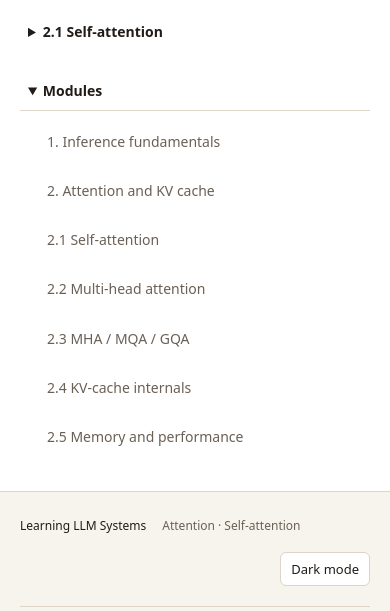
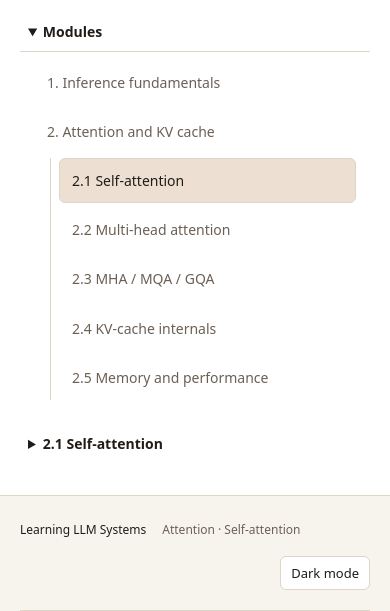
Before and after one commit to cerdo03/cerdo03.github.io, a website with bundled scripts: page labs/attention/lesson-1.html in a window 390 px wide. Both pictures are taken after a click on the heading "Modules". Shown: the top 611 px of the page. Built offline with nearby package versions, Linux system fonts and the light colour scheme.

Commit message:
fix(llm): align module navigation across pages

```diff
--- a/labs/llm-systems/course-shell.js
+++ b/labs/llm-systems/course-shell.js
@@ -24,27 +24,36 @@ if (typeof document !== 'undefined') {
   const inference = !!document.getElementById('curriculum');
   const number = Number(document.body.dataset.lesson);
   const sections = number ? [...document.querySelectorAll('main > section[id]')] : [];
-  const sidebar = document.querySelector('aside');
+  let sidebar = document.querySelector('aside');
+  if (!sidebar) { sidebar = document.createElement('aside');document.querySelector('main').before(sidebar); }
   document.body.classList.add('llm-course');
   if (!document.querySelector('.skip-link')) { const skip = document.createElement('a');skip.className = 'skip-link';skip.href = '#main';skip.textContent = 'Skip to lesson content';document.body.prepend(skip);document.querySelector('main').id ||= 'main'; }
   document.querySelector('.skip-link').onclick = event => { event.preventDefault();const main = document.querySelector('main');main.tabIndex = -1;main.focus();window.scrollTo(0, 0); };
   if (sidebar) {
     sidebar.className = 'course-sidebar';
+    let nav;
+    const curriculum = document.getElementById('curriculum');
+    sidebar.replaceChildren();
+    if (inference || sections.length) {
     const current = document.createElement('details');
     current.open = !window.matchMedia('(max-width: 900px)').matches;
     const summary = document.createElement('summary');
     summary.textContent = inference ? '1. Inference fundamentals' : `2.${number} ${lessons[number - 1]}`;
     current.append(summary);
-    const nav = inference ? document.getElementById('curriculum') : document.createElement('nav');
+    nav = inference ? curriculum : document.createElement('nav');
     if (!inference) nav.setAttribute('aria-label', 'Concepts');
     current.append(nav);
-    sidebar.replaceChildren(current);
+    sidebar.append(current);
+    }
     const modules = document.createElement('details');
     modules.className = 'course-modules';
+    modules.open = !inference && !number && !window.matchMedia('(max-width: 900px)').matches;
     const title = document.createElement('summary');title.textContent = 'Modules';modules.append(title);
     const links = document.createElement('nav');links.setAttribute('aria-label', 'Modules');
-    links.innerHTML = '<a href="../inference/">1. Inference fundamentals</a><a href="../attention/">2. Attention and KV cache</a>' + lessons.map((text, i) => `<a href="../attention/lesson-${i + 1}.html">2.${i + 1} ${text}</a>`).join('');
-    modules.append(links);sidebar.append(modules);
+    links.innerHTML = '<ul><li><a href="../inference/">1. Inference fundamentals</a></li><li><a href="../attention/">2. Attention and KV cache</a><ul>' + lessons.map((text, i) => `<li><a href="../attention/lesson-${i + 1}.html">2.${i + 1} ${text}</a></li>`).join('') + '</ul></li></ul>';
+    const active = inference ? '../inference/' : number ? `../attention/lesson-${number}.html` : !location.pathname.includes('llm-systems') ? '../attention/' : null;
+    if (active) links.querySelector(`a[href="${active}"]`).setAttribute('aria-current', 'page');
+    modules.append(links);sidebar.prepend(modules);
     if (sections.length) {
       const main = document.querySelector('main');
       const hero = main.querySelector(':scope > header');
@@ -122,7 +131,6 @@ if (typeof document !== 'undefined') {
       show(index, false);
     }
   }
-  if (!sidebar) document.body.classList.add('course-overview');
   for (const link of document.querySelectorAll('footer a')) { if (/Back to the journal/i.test(link.textContent)) link.href = 'https://cerdo03.github.io/';if (/Back to learning sites/i.test(link.textContent)) link.href = 'https://cerdo03.github.io/#sites'; }
   if (!number && !inference && !location.pathname.includes('llm-systems')) {
     for (const id of ['goal', 'prerequisites', 'notation', 'references']) {
--- a/labs/llm-systems/course.css
+++ b/labs/llm-systems/course.css
@@ -103,7 +103,7 @@
 }
 
 .llm-course .lab-guide { display: none; }
-.llm-course .site-footer { margin-left: 260px; padding: 20px 48px; }
+.llm-course footer { margin-left: 260px; padding: 20px 48px; }
 .llm-course .course-detail { margin: 20px 0; padding: 14px 0; border-top: 1px solid var(--line); }
 .llm-course .course-detail > summary { cursor: pointer; font-size: 15px; }
 .llm-course .course-detail > div { padding-top: 12px; }
@@ -114,7 +114,7 @@
   .llm-course .course-sidebar nav { grid-template-columns: repeat(auto-fit, minmax(180px, 1fr)); }
   .llm-course main { margin: 0; padding: 24px 20px 40px; }
   .llm-course .course-header { margin-left: 0; padding: 16px 20px; }
-  .llm-course .site-footer { margin-left: 0; padding: 20px; }
+  .llm-course footer { margin-left: 0; padding: 20px; }
   .llm-course .lab, .llm-course .experiment { padding: 16px; }
 }
 
@@ -182,3 +182,10 @@
 .llm-course button { padding: 12px 16px; border: 1px solid var(--line); border-radius: 6px; background: var(--card); color: var(--ink); cursor: pointer; font-size: 14px; }
 .llm-course button:disabled { opacity: 0.45; cursor: default; }
 .llm-course button[aria-pressed="true"] { background: var(--accent-soft); border-color: var(--accent); }
+
+/* One module hierarchy on collection, overview and lesson pages. */
+.llm-course .page { max-width: none; margin: 0; padding: 0; }
+.llm-course .course-modules ul { list-style: none; margin: 0; padding: 0; }
+.llm-course .course-modules ul ul { margin: 4px 0 0 16px; padding-left: 8px; border-left: 1px solid var(--line); }
+.llm-course .course-modules li { margin: 0 0 4px; }
+.llm-course .course-modules [aria-current="page"] { color: var(--ink); background: var(--accent-soft); border-color: var(--line); }
```
Also changed, not shown: AGENTS.md (+1 -0 lines).
